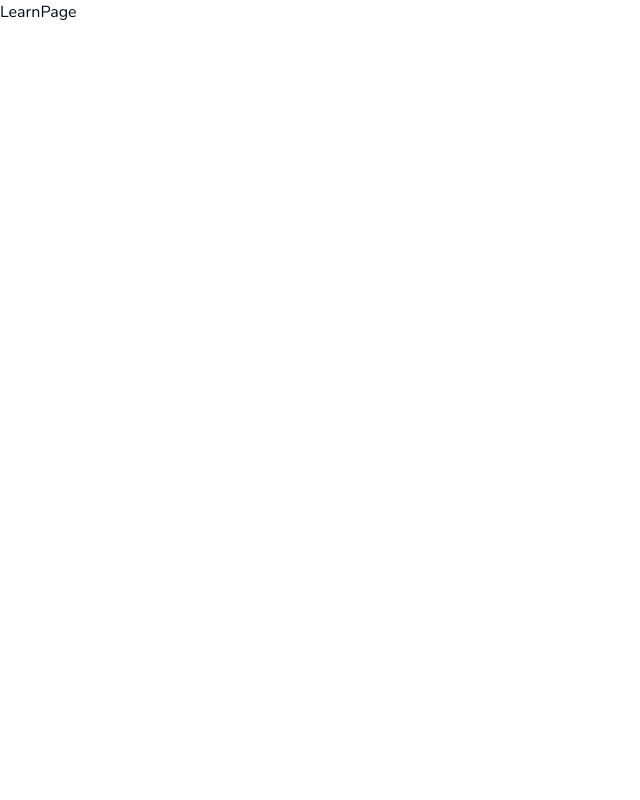
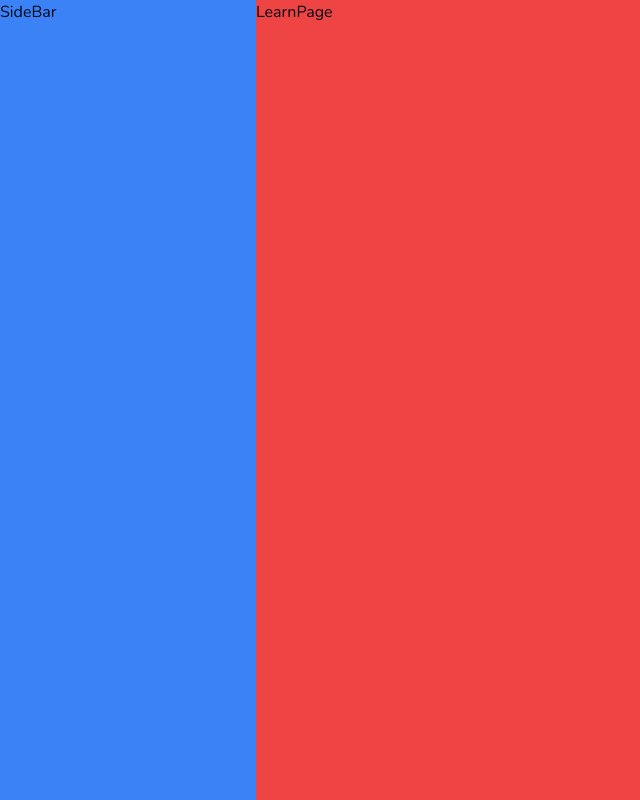
Before and after one commit to KennedyMungai/duolingo_clone, a Next.js app: page /learn in a window 1280 px wide. Shown: the whole page, without its empty margins (0-640 px from the left). Built offline with nearby package versions, Linux system fonts and the light colour scheme.

Commit message:
Created and rendered out the Sidebar component

```diff
--- a/app/(main)/layout.tsx
+++ b/app/(main)/layout.tsx
@@ -1,3 +1,4 @@
+import SideBar from '@/components/sidebar'
 import { ReactNode } from 'react'
 
 type Props = {
@@ -5,7 +6,14 @@ type Props = {
 }
 
 const MainLayoutPage = ({ children }: Props) => {
-	return <main className='min-h-screen'>{children}</main>
+	return (
+		<>
+			<SideBar />
+			<main className='pl-[256px] h-full'>
+				<div className='bg-red-500 h-full'>{children}</div>
+			</main>
+		</>
+	)
 }
 
 export default MainLayoutPage
--- /dev/null
+++ b/components/sidebar.tsx
@@ -0,0 +1,7 @@
+type Props = {}
+
+const SideBar = (props: Props) => {
+	return <aside className='bg-blue-500 h-full w-[256px] fixed'>SideBar</aside>
+}
+
+export default SideBar
```
